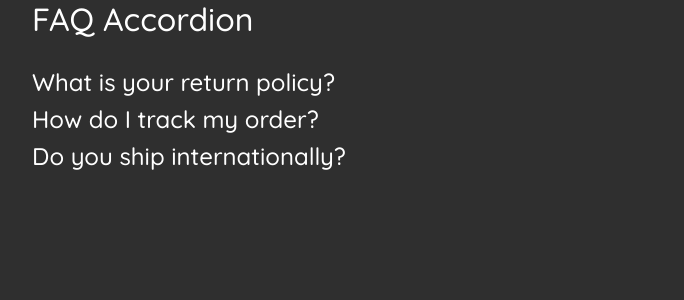
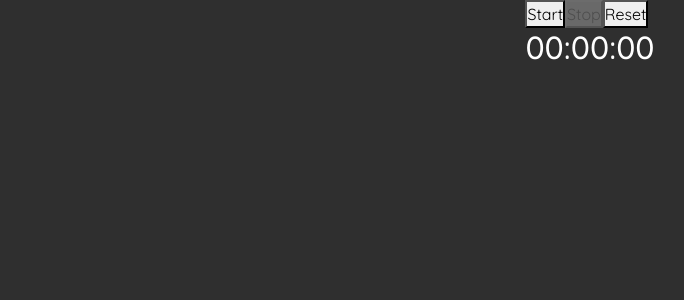
Before and after one commit to hac1yev/react-code-challenges, a React app: page / in a window 1280 px wide. Shown: the top 300 px of the page, without its empty margins (50-734 px from the left). Built offline with nearby package versions, Linux system fonts and the light colour scheme; the HTML template or start-up script is replaced by a standard one.

Commit message:
stop watch, date converter

```diff
--- a/src/App.jsx
+++ b/src/App.jsx
@@ -15,8 +15,10 @@
 // import Interval from "./components/İnterval";
 // import LocalStorage from "./components/LocalStorage";
 // import NumberGuesser from "./components/NumberGuesser";
-import FAQ from "./components/FAQ";
+// import FAQ from "./components/FAQ";
+// import DateConverter from "./components/DateConverter";
 
+import StopWatch from "./components/StopWatch";
 
 function App() {
   return (
@@ -38,7 +40,9 @@ function App() {
       {/* <Interval /> */}
       {/* <LocalStorage /> */}
       {/* <NumberGuesser /> */}
-      <FAQ />
+      {/* <FAQ /> */}
+      {/* <DateConverter /> */}
+      <StopWatch />
     </div>
   )
 }
--- /dev/null
+++ b/src/components/DateConverter.jsx
@@ -0,0 +1,29 @@
+import { useRef, useState } from "react";
+
+const DateCoverter = () => {
+    const [daysDifference,setDaysDifference] = useState(0);
+    const date1Ref = useRef();
+    const date2Ref = useRef();
+
+    const handleSubmit = (e) => {
+        e.preventDefault();
+        const date1 = new Date(date1Ref.current.value);
+        const date2 = new Date(date2Ref.current.value);
+        const millisecond = Math.abs(date2.getTime() - date1.getTime());
+        setDaysDifference(millisecond / 1000 / 60 / 60 / 24);
+    };
+
+    return (
+        <>
+            <h2>Days Between Two Dates</h2>
+            <form onSubmit={handleSubmit}>
+                <input type="date" ref={date1Ref} placeholder="Enter first date:" />
+                <input type="date" ref={date2Ref} placeholder="Enter second date:" />
+                <button>Calculate</button>
+            </form>
+            <h5>{daysDifference} days</h5>
+        </>
+    );
+};
+
+export default DateCoverter;
--- /dev/null
+++ b/src/components/StopWatch.jsx
@@ -0,0 +1,56 @@
+import { useEffect, useState } from "react";
+
+const StopWatch = () => {
+    const [time, setTime] = useState(0); // Store time in seconds
+    const [running, setRunning] = useState(false); // Track if stopwatch is running
+    const [currentInterval, setCurrentInterval] = useState(null);
+
+    useEffect(() => {
+        if (running) {
+            const interval = setInterval(() => {
+                setTime((prevTime) => prevTime + 1);
+            }, 1000);
+
+            setCurrentInterval(interval);
+
+            return () => {
+                clearInterval(interval);
+            };
+        }
+    }, [running]);
+
+    const handleStart = () => {
+        setRunning(true);
+    };
+
+    const handleStop = () => {
+        clearInterval(currentInterval);
+        setRunning(false);
+    };
+
+    const handleReset = () => {
+        clearInterval(currentInterval);
+        setRunning(false);
+        setTime(0);
+    };
+
+    const formatTime = (seconds) => {
+        const getSeconds = `0${seconds % 60}`.slice(-2);
+        const minutes = Math.floor(seconds / 60);
+        const getMinutes = `0${minutes % 60}`.slice(-2);
+        const getHours = `0${Math.floor(seconds / 3600)}`.slice(-2);
+
+        return `${getHours}:${getMinutes}:${getSeconds}`;
+    };
+
+    return (
+        <div>
+            <button onClick={handleStart} disabled={running}>Start</button>
+            <button onClick={handleStop} disabled={!running}>Stop</button>
+            <button onClick={handleReset}>Reset</button>
+            <h2>{formatTime(time)}</h2>
+        </div>
+    );
+};
+
+export default StopWatch;
```
